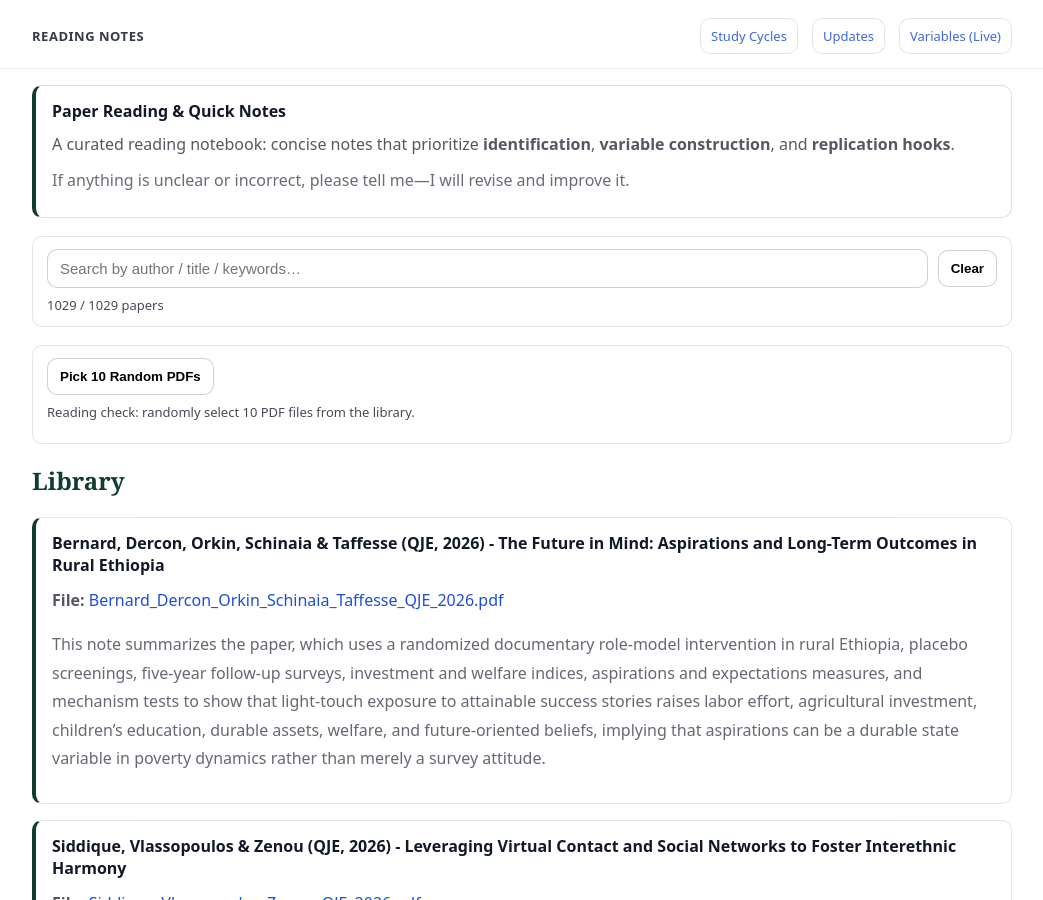
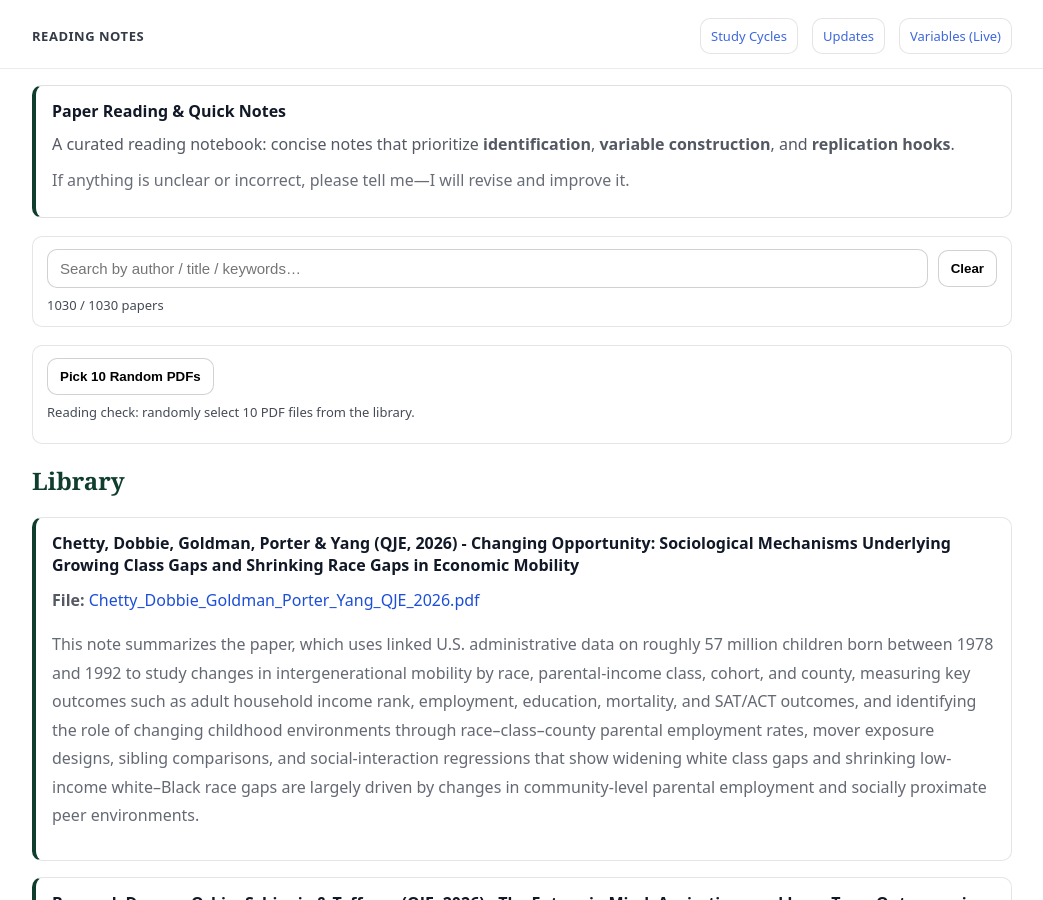
Before and after one commit to yaxinzn/study-archive, a Jekyll site: the page built from reading/index.md, in a window 1280 px wide and 900 px high. Shown: the whole window, without its empty margins (118-1161 px from the left). Built offline with Jekyll 4.4.1, drawn with Linux system fonts in a browser that asks for light colours.

Commit message:
Reading: add/update Chetty_Dobbie_Goldman_Porter_Yang_QJE_2026.pdf

```diff
--- a/_data/reading.yml
+++ b/_data/reading.yml
@@ -1,3 +1,7 @@
+- title: "Chetty, Dobbie, Goldman, Porter & Yang (QJE, 2026) - Changing Opportunity: Sociological Mechanisms Underlying Growing Class Gaps and Shrinking Race Gaps in Economic Mobility"
+  file: "Chetty_Dobbie_Goldman_Porter_Yang_QJE_2026.pdf"
+  desc: "This note summarizes the paper, which uses linked U.S. administrative data on roughly 57 million children born between 1978 and 1992 to study changes in intergenerational mobility by race, parental-income class, cohort, and county, measuring key outcomes such as adult household income rank, employment, education, mortality, and SAT/ACT outcomes, and identifying the role of changing childhood environments through race–class–county parental employment rates, mover exposure designs, sibling comparisons, and social-interaction regressions that show widening white class gaps and shrinking low-income white–Black race gaps are largely driven by changes in community-level parental employment and socially proximate peer environments."
+
 - title: "Bernard, Dercon, Orkin, Schinaia & Taffesse (QJE, 2026) - The Future in Mind: Aspirations and Long-Term Outcomes in Rural Ethiopia"
   file: "Bernard_Dercon_Orkin_Schinaia_Taffesse_QJE_2026.pdf"
   desc: "This note summarizes the paper, which uses a randomized documentary role-model intervention in rural Ethiopia, placebo screenings, five-year follow-up surveys, investment and welfare indices, aspirations and expectations measures, and mechanism tests to show that light-touch exposure to attainable success stories raises labor effort, agricultural investment, children’s education, durable assets, welfare, and future-oriented beliefs, implying that aspirations can be a durable state variable in poverty dynamics rather than merely a survey attitude."
```
Also changed, not shown: 1 other file.
